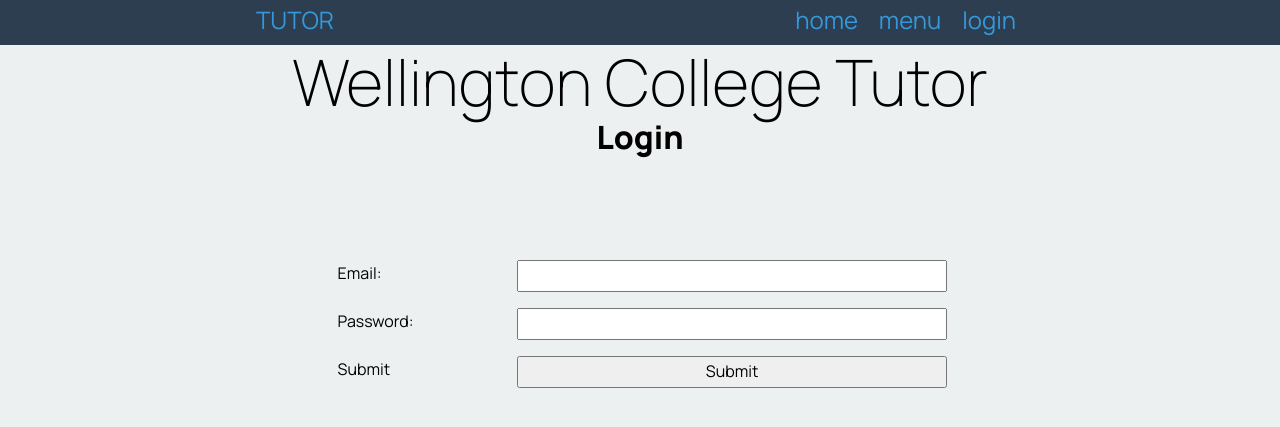
After one commit to MaruyamTaro/TutorWeb13dts, a Flask app: page /login in a window 1280 px wide. The commit adds this page. Shown: the top 427 px of the page. Run offline with Flask 3, Linux system fonts and the light colour scheme.

Commit message:
Made the login page

```diff
--- a/app.py
+++ b/app.py
@@ -28,6 +28,14 @@ def render_homepage():
 def render_menu():
     return render_template('Schedule.html')
 
+@app.route('/signup')
+def render_signup():
+    return render_template('signup.html')
+
+@app.route('/login')
+def render_login():
+    return render_template('login.html')
+
 
 
 
--- a/templates/base.html
+++ b/templates/base.html
@@ -17,7 +17,7 @@
         <div class="navbar-links">
             <a href="/">home</a>
             <a href="/Schedule">menu</a>
-            <a href="/contact">contact</a>
+            <a href="/login">login</a>
         </div>
     </div>
 </nav>
--- /dev/null
+++ b/templates/login.html
@@ -0,0 +1,23 @@
+{% extends "base.html" %}
+
+{% block pageheading %}Login{% endblock %}
+
+{% block main %}
+    <form class = "myform">
+        <div class = "form-group">
+            <div class = "form-label"> Email: </div>
+            <div class = "form-element"> <input type = "email" name = "user_email"> </div>
+        </div>
+
+        <div class = "form-group">
+            <div class = "form-label"> Password: </div>
+            <div class = "form-element"> <input type = "password" name = "user_password"> </div>
+        </div>
+
+        <div class = "form-group">
+            <div class = "form-label"> Submit </div>
+            <div class = "form-element"> <input type = "submit" name = "submit"> </div>
+        </div>
+    </form>
+
+{% endblock %}
```
Also changed, not shown: templates/signup.html (added, +10 -0 lines), 1 other file.
